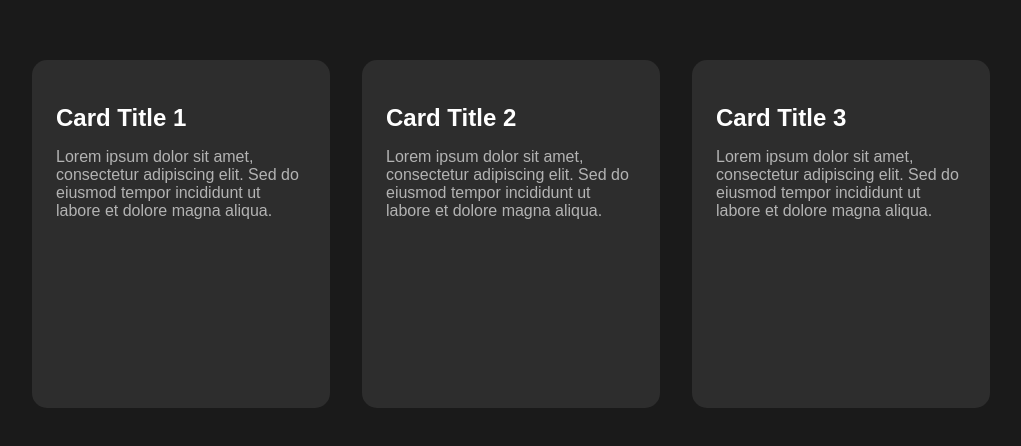
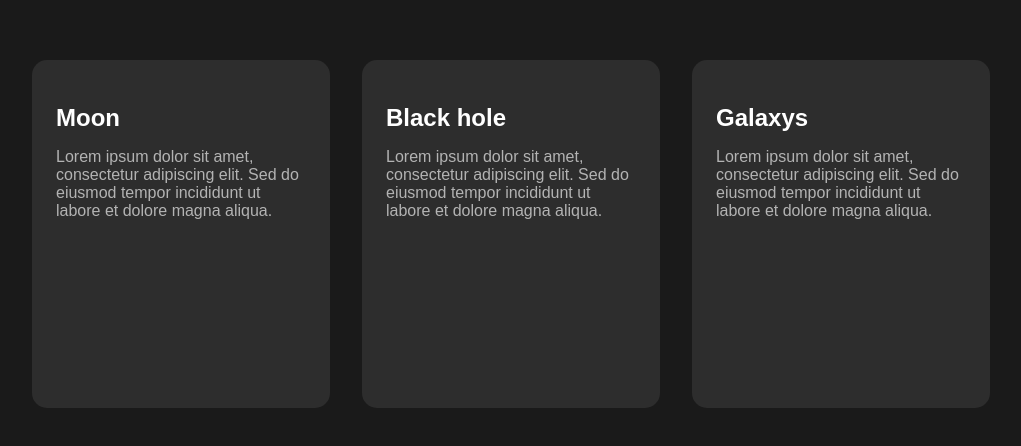
Before and after one commit to Ammar8172/Git-Demo, a plain HTML site: page index.html in a window 1280 px wide. Shown: the part 166-612 px from the top of the page, without its empty margins (129-1150 px from the left). Drawn offline with Linux system fonts and the light colour scheme.

Commit message:
updated html file

```diff
--- a/index.html
+++ b/index.html
@@ -69,15 +69,15 @@
 <body>
     <div class="container">
         <div class="card">
-            <h2>Card Title 1</h2>
+            <h2>Moon</h2>
             <p>Lorem ipsum dolor sit amet, consectetur adipiscing elit. Sed do eiusmod tempor incididunt ut labore et dolore magna aliqua.</p>
         </div>
         <div class="card">
-            <h2>Card Title 2</h2>
+            <h2> Black hole</h2>
             <p>Lorem ipsum dolor sit amet, consectetur adipiscing elit. Sed do eiusmod tempor incididunt ut labore et dolore magna aliqua.</p>
         </div>
         <div class="card">
-            <h2>Card Title 3</h2>
+            <h2> Galaxys </h2>
             <p>Lorem ipsum dolor sit amet, consectetur adipiscing elit. Sed do eiusmod tempor incididunt ut labore et dolore magna aliqua.</p>
         </div>
     </div>
```
